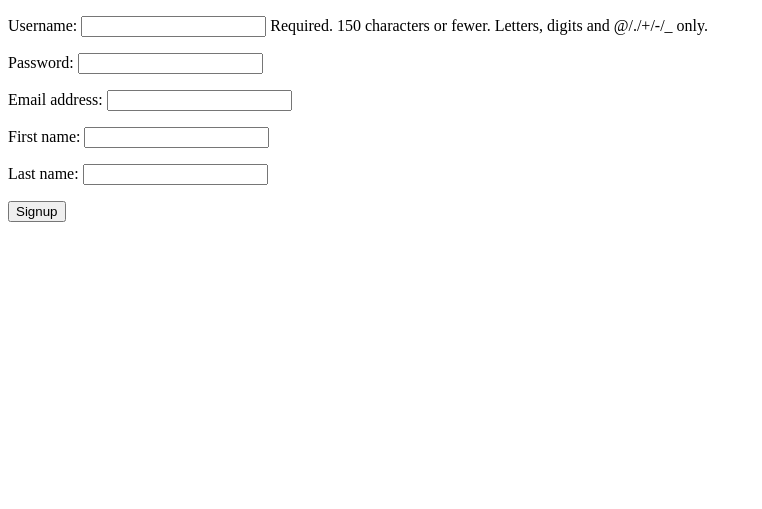
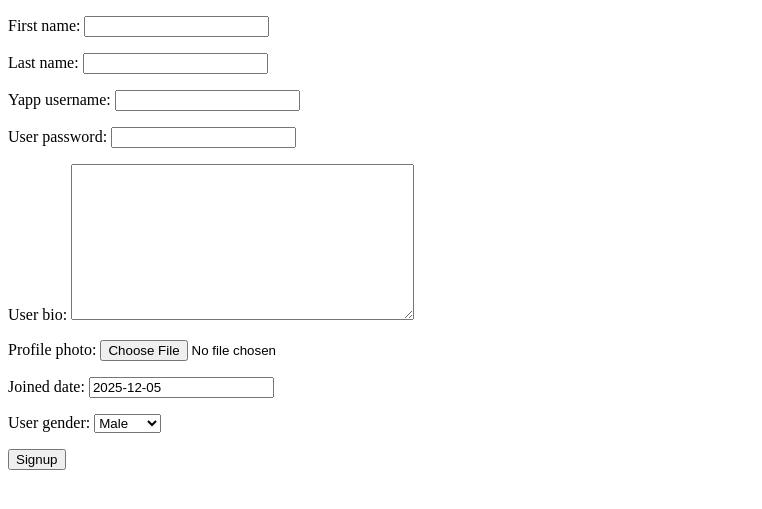
Before and after one commit to INiteshSingh/Yappers-Post, a Django app: page /Blog/signup_page in a window 1280 px wide. Shown: the top 509 px of the page, without its empty margins (0-762 px from the left). Run offline with Django 5.2, Linux system fonts and the light colour scheme; parts of the project's set-up code (start-up, migrations or seed data) failed here and were passed over.

Commit message:
Refine The form even More
Added more functionality to the signup form

```diff
--- a/Blog/models.py
+++ b/Blog/models.py
@@ -8,14 +8,17 @@ class User_Data(models.Model):
         FEMALE = "F","Female",
         OTHER = "O","Other"
 
-    user_name = models.CharField(max_length=30)
+    first_name = models.CharField(max_length=30,null=False)
+    last_name = models.CharField(max_length=30,null=False)
+    yapp_username = models.CharField(max_length=30,unique=True,null=False)
+    user_password = models.CharField(max_length=30,null=False)
     user_bio = models.TextField()
-    profile_photo = models.ImageField(upload_to='profile_photos/',blank=True,null=True,default="media/profile_photos/default-male-profile-photo.jpg")
-    joined_date = models.DateField(default=date)
+    profile_photo = models.ImageField(upload_to='profile_photos/',blank=True,null=True,default="profile_photos/default-male-profile-photo.jpg")
+    joined_date = models.DateField(default=date.today)
     user_gender = models.CharField(
         max_length=1,
         choices = Gender.choices,
-        default=Gender.Male,
+        default=Gender.MALE,
         null=False,)
 
 class Blog_Data(models.Model):
--- a/Blog/views.py
+++ b/Blog/views.py
@@ -5,6 +5,20 @@ from django.contrib.auth.decorators import login_required
 from django.contrib.auth import login,authenticate
 # Create your views here.
 def home(request):
+    user = request.user
+    # if request.user.is_authenticated:
+    #     user_name = user.username
+    #     # user_image = "media/profile_photos/default-female-profile-photo.jpg" if user.user_gender == "Female" else "media/profile_photos/default-male-profile-photo.jpg"
+    #     if user.user_gender == "MALE":
+    #         user_image = "media/blog_images/default-male-profile-photo.jpg"
+    #     else:
+    #         user_image = "media/blog_images/default-female-profile-photo.jpg"
+    #     context = {
+    #         "user_name":user_name,
+    #         "user_image":user_image
+    #     }
+    #     return render(request,'Blog/Yappers Post.html',context)
+    # else:
     return render(request,'Blog/Yappers Post.html')
 
 def signup_page(request):
@@ -12,7 +26,7 @@ def signup_page(request):
         form = signupForm(request.POST)
         if form.is_valid():
             user = form.save(commit=False)
-            user.set_password(form.cleaned_data['password'])
+            user.set_password(form.cleaned_data['user_password'])
             user.save()
             return redirect('login')
         else:
--- a/forms.py
+++ b/forms.py
@@ -8,8 +8,15 @@ class login_Form(forms.Form):
 
 class signupForm(forms.ModelForm):
     class Meta:
-        model = User
-        fields = ["username","password","email","first_name","last_name"]
+        model = User_Data
+        fields = ["first_name",
+                  "last_name",
+                  "yapp_username",
+                  "user_password",
+                  "user_bio",
+                  "profile_photo",
+                  "joined_date",
+                  "user_gender"]
 
 class write_your_blog(forms.ModelForm):
     Blog_Author = forms.CharField(max_length=30)
@@ -19,8 +26,3 @@ class write_your_blog(forms.ModelForm):
     class Meta:
         model = Blog_Data
         fields = ["Blog_Author","Blog_Title","Blog_Content","Blog_Image"]
-
-class user_data(forms.ModelForm):
-    class Meta:
-        model = User_Data
-        fields = ['user_name','user_bio','profile_photo','joined_date']
```
Also changed, not shown: static/css/home_page.css (+13 -6 lines), templates/Blog/Yappers Post.html (+12 -5 lines), Blog/migrations/0003_user_data.py (added).
